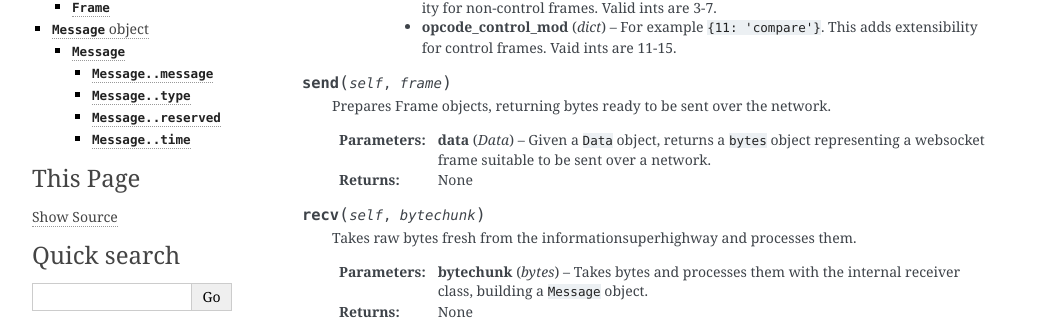
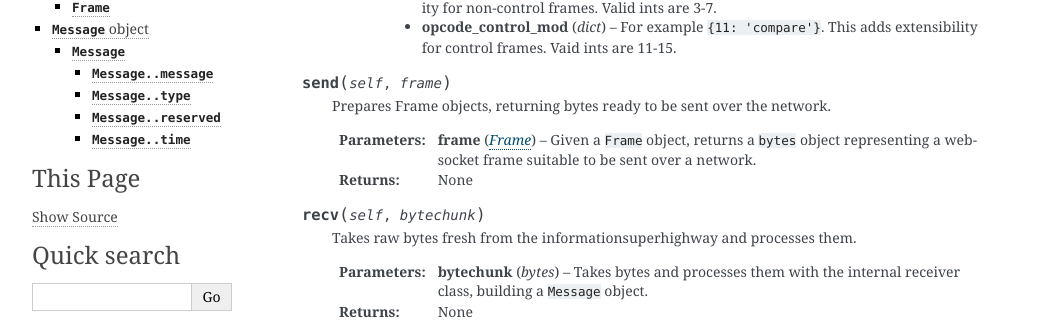
Before and after one commit to theelous3/noio_ws, a Sphinx documentation site: the page built from docs/source/api.rst, in a window 1280 px wide. Shown: the part 250-573 px from the top of the page, without its empty margins (118-1170 px from the left). Built offline with Sphinx 7.4.7, drawn with Linux system fonts in a browser that asks for light colours.

Commit message:
docs typo

```diff
--- a/docs/source/api.rst
+++ b/docs/source/api.rst
@@ -16,7 +16,7 @@ _____________________
 
         Prepares Frame objects, returning bytes ready to be sent over the network.
 
-        :param Data data: Given a ``Data`` object, returns a ``bytes`` object representing a websocket frame suitable to be sent over a network.
+        :param Frame frame: Given a ``Frame`` object, returns a ``bytes`` object representing a websocket frame suitable to be sent over a network.
         :returns: None
 
     .. py:method:: recv(self, bytechunk)
```
Also changed, not shown: 1 other file.
